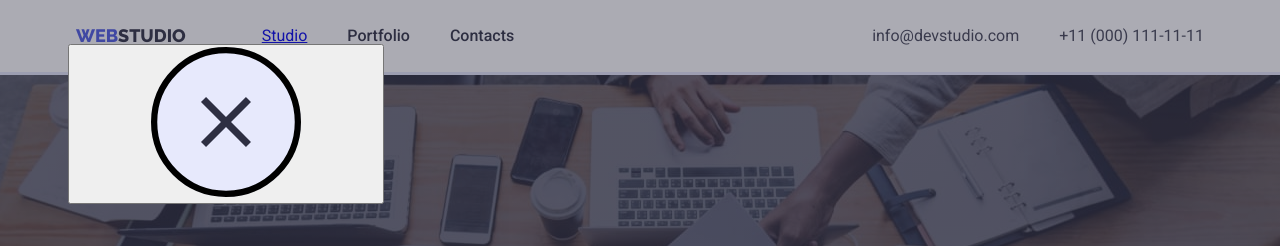
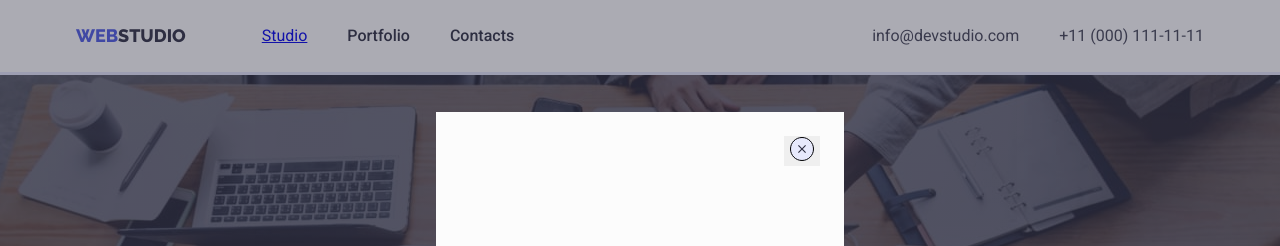
Before and after one commit to bazizulka/goit-homework-05, a plain HTML site: page index.html in a window 1280 px wide. Shown: the top 246 px of the page. Drawn offline with nearby package versions, Linux system fonts and the light colour scheme.

Commit message:
modal
modal

```diff
--- a/css/styles.css
+++ b/css/styles.css
@@ -647,24 +647,42 @@ span {
     position: fixed;
     top: 0;
     left: 0;
+    display: flex;
     justify-content: center;
     align-items: center;
     width: 100%;
-        height: 100%;
+    height: 100%;
     padding: 20px 0;
     background-color: rgba(46, 47, 66, 0.4);
+    transition: opacity 500ms, visibility 500ms;
+}
+.backdrop.is-hidden{
+    opacity:0;
+    visibility: hidden;
+    pointer-events: none;
 }
 .modal{
     position: relative;
+    overflow: auto;
     width: 100%;
     max-width: 408px;
     max-height: 576px;
     height: 100%;
-    border-color: rgba(252, 252, 252, 1);
+    background-color: rgba(252, 252, 252, 1);
+    transition: transform 500ms;
+}
+.backdrop.is-hidden .modal{
+    transform: scale(0);
 }
 
 .modal-close {
     position: absolute;
     top: 24px;
     right: 24px;
+    border: none;
 }
+
+.modal-close-svg {
+    width: 24px;
+    height: 24px;
+}
--- a/index.html
+++ b/index.html
@@ -62,7 +62,9 @@
             for Your Business
           </h1>
           <!--button-->
-          <button class="order-service" type="button">Order Service</button>
+          <button class="order-service" type="button" data-modal-open>
+            Order Service
+          </button>
         </div>
       </section>
       <section class="section">
@@ -390,9 +392,9 @@
         </div>
       </div>
     </footer>
-    <div class="backdrop">
+    <div class="backdrop" data-modal>
       <div class="modal">
-        <button class="modal-close" type="button">
+        <button class="modal-close" type="button" data-modal-close>
           <svg class="modal-close-svg">
             <use href="./images/icons.svg#icon-modal-close"></use>
           </svg>
```
Also changed, not shown: portfolio.html (+1 -1 lines).
